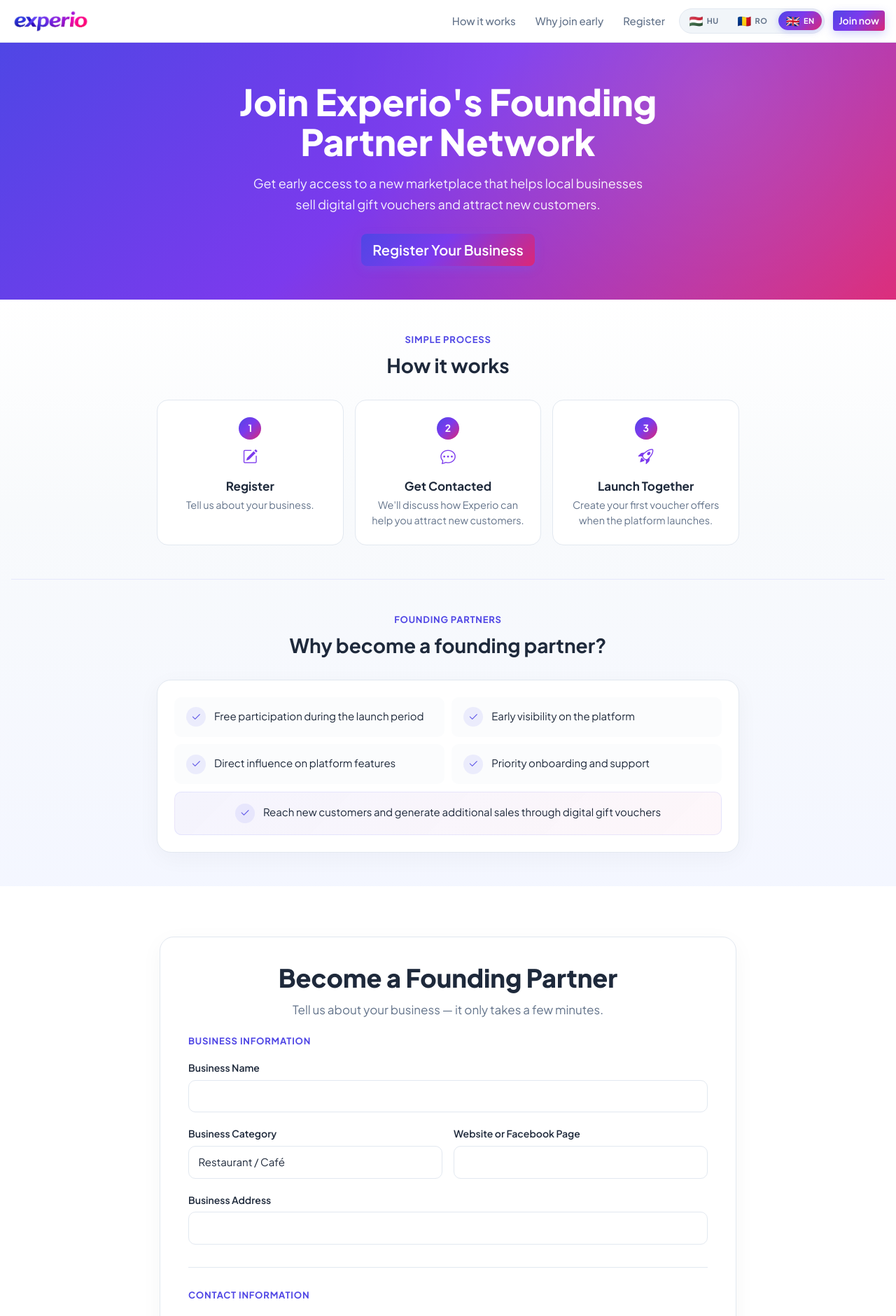
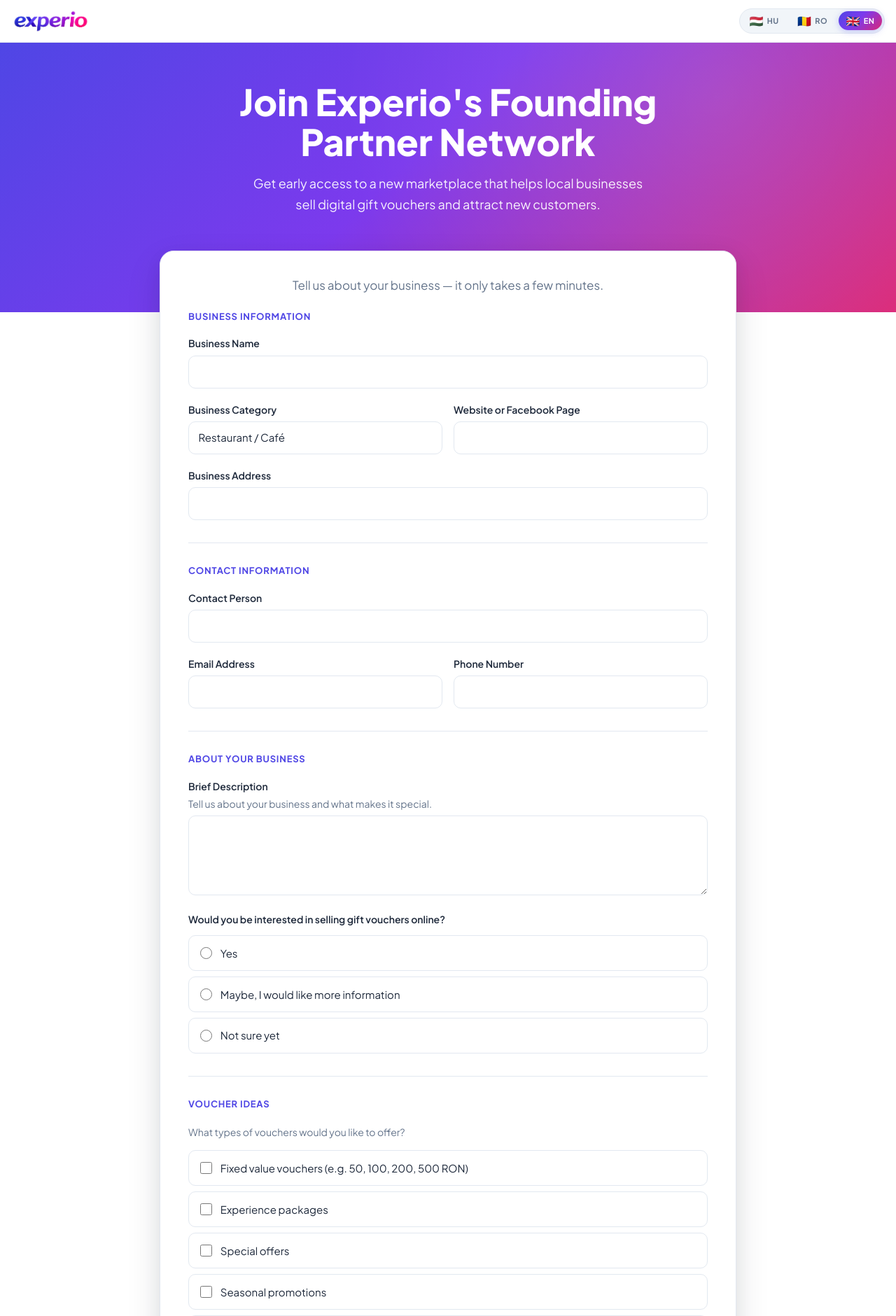
Before and after one commit to Sh3rlock/experio, a Django app: page / in a window 1280 px wide. Shown: the top 1880 px of the page at 70% size. Run offline with Django 5.2, Linux system fonts and the light colour scheme.

Commit message:
simplified

```diff
--- a/experio/settings.py
+++ b/experio/settings.py
@@ -147,6 +147,7 @@ EMAIL_USE_TLS = config('EMAIL_USE_TLS', default=True, cast=bool)
 EMAIL_HOST_USER = config('EMAIL_USER', default='')
 EMAIL_HOST_PASSWORD = config('EMAIL_PASSWORD', default='')
 DEFAULT_FROM_EMAIL = config('DEFAULT_FROM_EMAIL', default='noreply@experio.local')
+PARTNER_APPLICATION_NOTIFY_EMAIL = config('PARTNER_APPLICATION_NOTIFY_EMAIL', default='')
 
 LANGUAGE_CODE = 'en'
 TIME_ZONE = 'Europe/Bucharest'
--- a/scripts/fill_translations_data.py
+++ b/scripts/fill_translations_data.py
@@ -267,6 +267,7 @@ HU = {
     "Contact": "Kapcsolat",
     "New partner application: %(business)s": "Új partnerjelentkezés: %(business)s",
     "Become a Founding Partner": "Legyen alapító partner",
+    "Send": "Küldés",
     "Join our growing network of local businesses and start selling digital gift vouchers to new customers.": "Csatlakozzon növekvő helyi vállalkozási hálózatunkhoz, és kezdjen el digitális ajándékkuponokat értékesíteni új ügyfeleknek.",
     "Business Information": "Vállalkozási adatok",
     "Business Name": "Vállalkozás neve",
@@ -605,6 +606,7 @@ RO = {
     "Contact": "Contact",
     "New partner application: %(business)s": "Cerere nouă de parteneriat: %(business)s",
     "Become a Founding Partner": "Devino partener fondator",
+    "Send": "Trimite",
     "Join our growing network of local businesses and start selling digital gift vouchers to new customers.": "Alătură-te rețelei noastre în creștere de afaceri locale și începe să vinzi vouchere cadou digitale clienților noi.",
     "Business Information": "Informații despre afacere",
     "Business Name": "Numele afacerii",
--- a/static/css/experio.css
+++ b/static/css/experio.css
@@ -1862,13 +1862,27 @@ body.landing-app {
 }
 
 .landing-hero--simple .landing-hero-content {
-    max-width: 40rem;
+    max-width: 45rem;
     margin: 0 auto;
 }
 
 .landing-hero--simple .landing-hero-lead {
     margin-left: auto;
     margin-right: auto;
+}
+
+.landing-hero-stack {
+    position: relative;
+}
+
+.landing-hero--overlapped {
+    padding-bottom: 7rem;
+}
+
+.landing-register--overlap .landing-register-card {
+    box-shadow:
+        0 20px 50px rgba(15, 23, 42, 0.12),
+        0 8px 24px rgba(15, 23, 42, 0.06);
 }
 
 .landing-hero::before {
@@ -2225,6 +2239,13 @@ body.landing-app {
 
 .landing-register {
     padding-bottom: 2.5rem;
+}
+
+.landing-section.landing-register--overlap {
+    margin-top: -5.5rem;
+    padding-top: 0;
+    position: relative;
+    z-index: 2;
 }
 
 .landing-faq {
@@ -2469,6 +2490,14 @@ textarea.landing-field {
         padding: 2.5rem 0 3rem;
     }
 
+    .landing-hero--overlapped {
+        padding-bottom: 5rem;
+    }
+
+    .landing-section.landing-register--overlap {
+        margin-top: -3.5rem;
+    }
+
     .landing-section {
         padding: 3rem 0;
     }
--- a/templates/core/landing.html
+++ b/templates/core/landing.html
@@ -3,19 +3,52 @@
 {% block title %}{% trans "Join Experio's Founding Partner Network" %}{% endblock %}
 {% block content %}
 
-<section class="landing-hero landing-hero--simple">
+<div class="landing-hero-stack">
+<section class="landing-hero landing-hero--simple landing-hero--overlapped">
     <div class="container-app">
         <div class="landing-hero-content">
             <h1 class="landing-hero-title">{% trans "Join Experio's Founding Partner Network" %}</h1>
             <p class="landing-hero-lead">
                 {% trans "Get early access to a new marketplace that helps local businesses sell digital gift vouchers and attract new customers." %}
             </p>
-            <a href="#register" class="btn btn-primary btn-lg">{% trans "Register Your Business" %}</a>
+            <!-- <a href="#register" class="btn btn-primary btn-lg">{% trans "Register Your Business" %}</a> -->
         </div>
     </div>
 </section>
 
-<section class="landing-pitch landing-section-gradient">
+<section id="register" class="landing-section landing-register landing-register--overlap">
+    <div class="container-app">
+        <div class="row justify-content-center">
+            <div class="col-lg-8">
+                <div class="landing-register-card">
+                    {% if has_merchant %}
+                    <div class="text-center py-4">
+                        <i class="bi bi-check-circle-fill text-success display-4" aria-hidden="true"></i>
+                        <p class="mt-3 mb-3">{% trans "You are already registered as a partner." %}</p>
+                        <a href="{% url 'dashboard:merchant' %}" class="btn btn-primary">{% trans "Go to merchant dashboard" %}</a>
+                    </div>
+                    {% else %}
+                    <div class="landing-section-header text-center mb-4">
+                        <!-- <h2>{% trans "Become a Founding Partner" %}</h2> -->
+                        <p>{% trans "Tell us about your business — it only takes a few minutes." %}</p>
+                    </div>
+
+                    <form method="post" action="#register" class="landing-partner-form" novalidate>
+                        {% csrf_token %}
+                        {% include 'partials/founding_partner_form.html' with form=application_form %}
+                        <button type="submit" name="submit_application" class="btn btn-primary btn-lg w-100 mt-4">
+                            {% trans "Send" %}
+                        </button>
+                    </form>
+                    {% endif %}
+                </div>
+            </div>
+        </div>
+    </div>
+</section>
+</div>
+
+<!-- <section class="landing-pitch landing-section-gradient">
     <div class="container-app">
         <div id="how-it-works" class="landing-pitch-block">
             <div class="landing-block-header text-center">
@@ -87,38 +120,7 @@
             </div>
         </div>
     </div>
-</section>
-
-<section id="register" class="landing-section landing-register">
-    <div class="container-app">
-        <div class="row justify-content-center">
-            <div class="col-lg-8">
-                <div class="landing-register-card">
-                    {% if has_merchant %}
-                    <div class="text-center py-4">
-                        <i class="bi bi-check-circle-fill text-success display-4" aria-hidden="true"></i>
-                        <p class="mt-3 mb-3">{% trans "You are already registered as a partner." %}</p>
-                        <a href="{% url 'dashboard:merchant' %}" class="btn btn-primary">{% trans "Go to merchant dashboard" %}</a>
-                    </div>
-                    {% else %}
-                    <div class="landing-section-header text-center mb-4">
-                        <h2>{% trans "Become a Founding Partner" %}</h2>
-                        <p>{% trans "Tell us about your business — it only takes a few minutes." %}</p>
-                    </div>
-
-                    <form method="post" action="#register" class="landing-partner-form" novalidate>
-                        {% csrf_token %}
-                        {% include 'partials/founding_partner_form.html' with form=application_form %}
-                        <button type="submit" name="submit_application" class="btn btn-primary btn-lg w-100 mt-4">
-                            {% trans "Become a Founding Partner" %}
-                        </button>
-                    </form>
-                    {% endif %}
-                </div>
-            </div>
-        </div>
-    </div>
-</section>
+</section> -->
 
 <section id="faq" class="landing-section landing-section-compact landing-faq">
     <div class="container-app">
--- a/templates/partials/landing_navbar.html
+++ b/templates/partials/landing_navbar.html
@@ -5,14 +5,14 @@
             {% include 'partials/brand_logo.html' with logo_class='brand-logo-img--header' %}
         </a>
         <nav class="landing-nav" aria-label="{% trans 'Main navigation' %}">
-            <a href="#how-it-works" class="landing-nav-link d-none d-md-inline">{% trans "How it works" %}</a>
+            <!-- <a href="#how-it-works" class="landing-nav-link d-none d-md-inline">{% trans "How it works" %}</a>
             <a href="#why-join-early" class="landing-nav-link d-none d-md-inline">{% trans "Why join early" %}</a>
-            <a href="#register" class="landing-nav-link d-none d-md-inline">{% trans "Register" %}</a>
+            <a href="#register" class="landing-nav-link d-none d-md-inline">{% trans "Register" %}</a> -->
             {% include 'partials/language_switcher.html' %}
             {% if user.is_authenticated %}
             <a href="{% url 'dashboard:customer' %}" class="btn btn-sm btn-outline-secondary">{% trans "Account" %}</a>
             {% endif %}
-            <a href="#register" class="btn btn-sm btn-primary">{% trans "Join now" %}</a>
+            <!-- <a href="#register" class="btn btn-sm btn-primary">{% trans "Join now" %}</a> -->
         </nav>
     </div>
 </header>
```
Also changed, not shown: DEPLOY.md (+2 -1 lines), notifications/services.py (+9 -3 lines), locale/hu/LC_MESSAGES/django.po, locale/ro/LC_MESSAGES/django.po, 3 other files.
